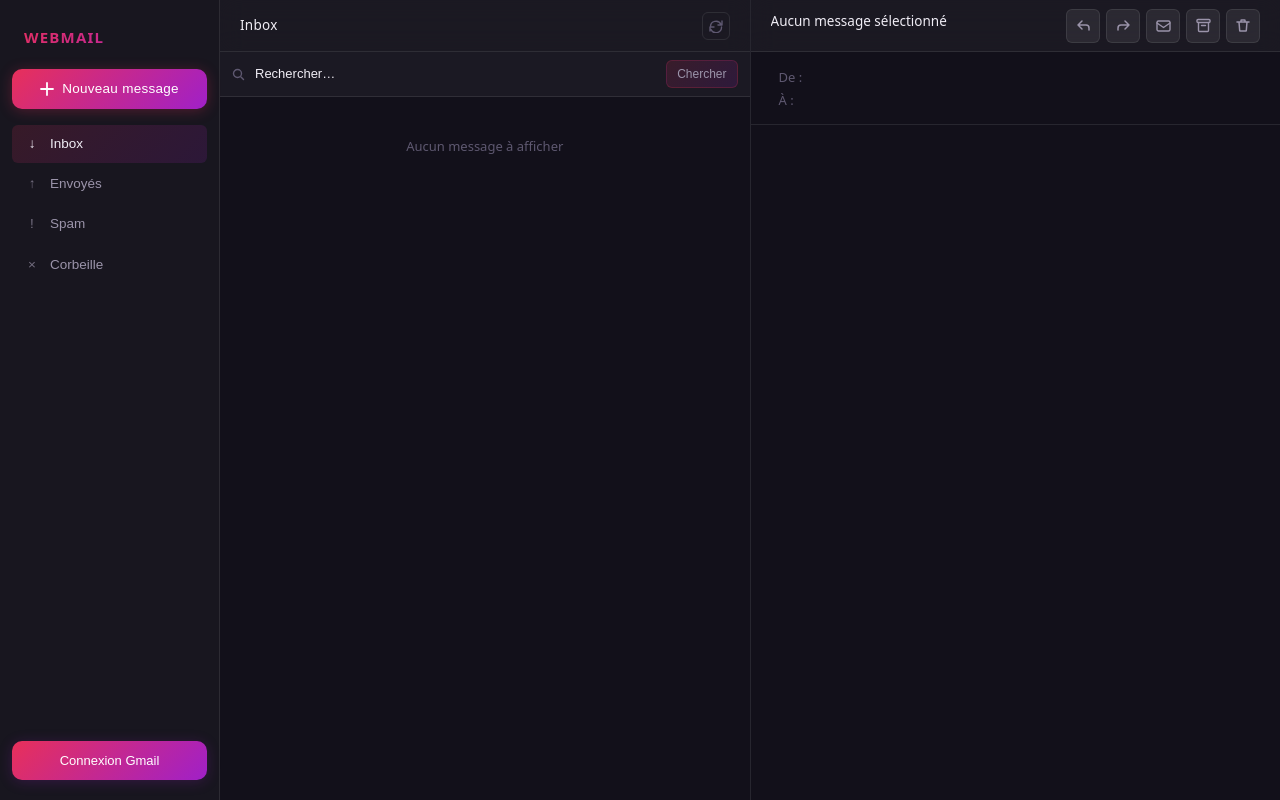
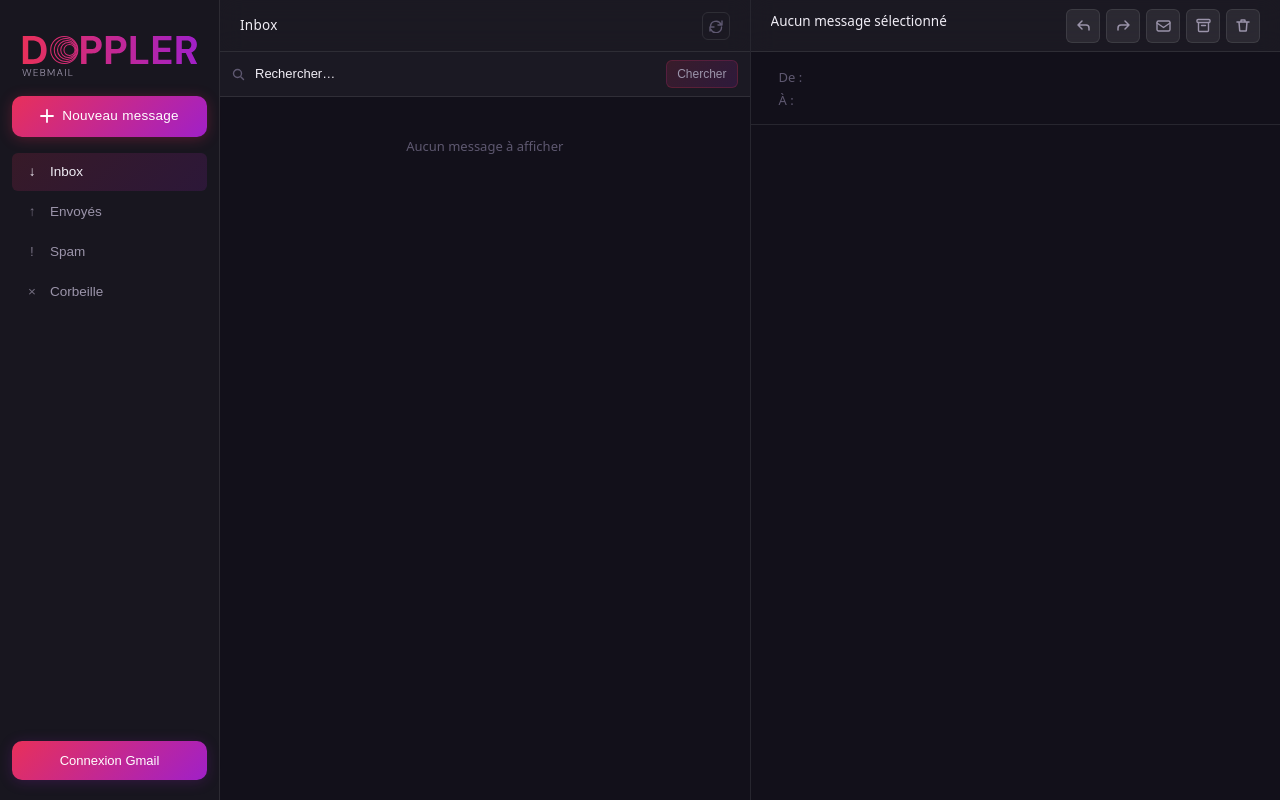
Before and after one commit to Oronesu/doppler-webmail, a React (Vite) app in the folder client/: page / in a window 1280 px wide. Built offline with nearby package versions, Linux system fonts and the light colour scheme.

Commit message:
Ajout logo et ajustement du style de la sidebar

```diff
--- a/client/src/App.css
+++ b/client/src/App.css
@@ -56,16 +56,12 @@
   pour qu'ils ne héritent pas de "transparent".
 */
 .sidebar-logo {
-  font-size: 15px;
-  font-weight: 600;
-  letter-spacing: 0.08em;
-  text-transform: uppercase;
-  padding: 6px 12px 20px;
+  padding: 4px 8px 20px;
   display: block;
-  background: var(--grad);
-  -webkit-background-clip: text;
-  -webkit-text-fill-color: transparent;
-  background-clip: text;
+}
+.sidebar-logo img {
+  width: 100% !important;
+  max-width: none !important;
 }
 
 .sidebar-nav {
--- a/client/src/components/Sidebar.tsx
+++ b/client/src/components/Sidebar.tsx
@@ -33,7 +33,9 @@ const Sidebar = ({
   return (
     <div className="sidebar">
       <div>
-        <div className="sidebar-logo">Webmail</div>
+        <div className="sidebar-logo">
+          <img src="/logo.svg" alt="Doppler Webmail" style={{ width: '100%', display: 'block' }} />
+        </div>
 
         <button
           className="btn-compose"
```
Also changed, not shown: client/public/logo.svg (added).
